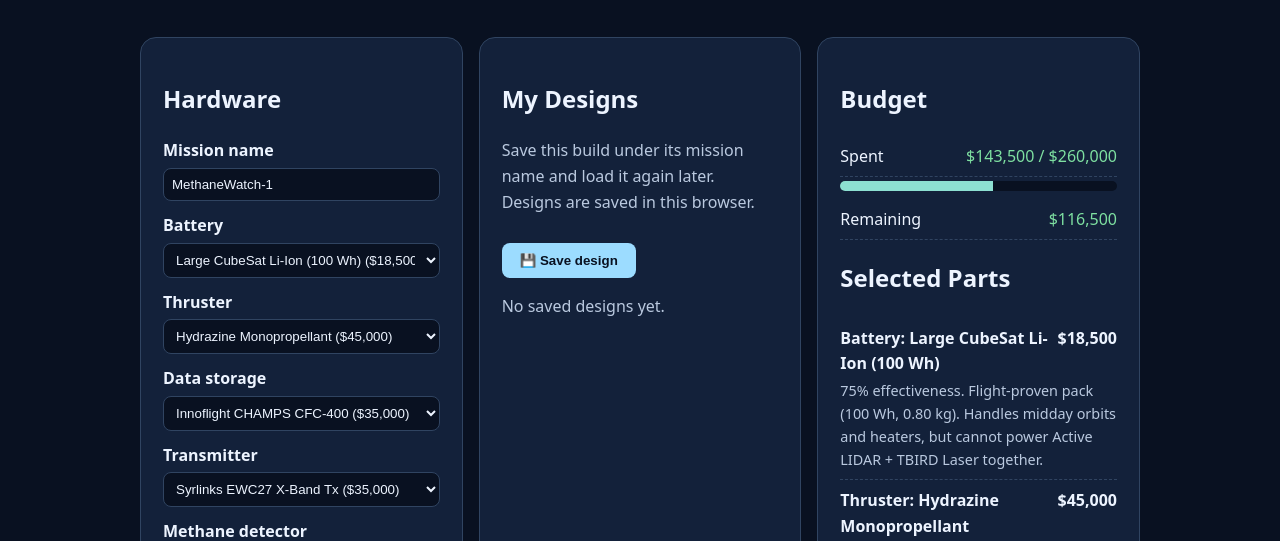
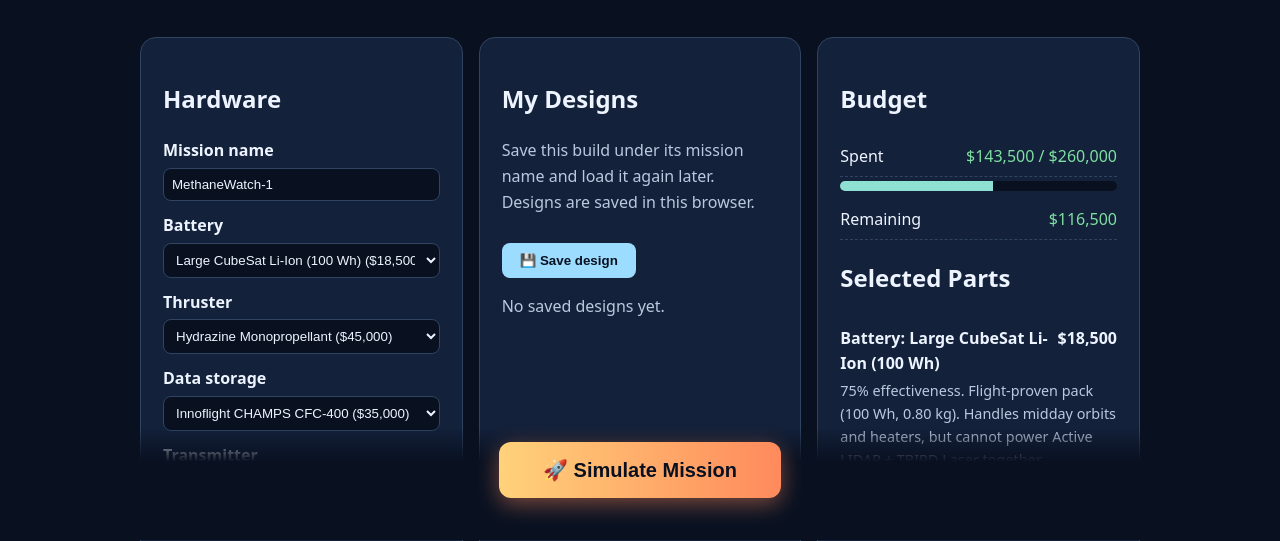
Before and after one commit to curiofrontierx/NasaApp_2026_SpaceMissionDesign, a plain HTML site: page design.html in a window 1280 px wide. Shown: the part 259-800 px from the top of the page. Drawn offline with Linux system fonts and the light colour scheme.

Commit message:
Design page: larger, always-visible Simulate Mission button

```diff
--- a/assets/styles.css
+++ b/assets/styles.css
@@ -27,5 +27,15 @@ button:disabled { opacity: .5; cursor: default; }
 .rating .bar { height: 14px; margin: 6px 0; }
 .rating.overall { font-weight: bold; border-top: 1px dashed #304461; margin-top: 6px; padding-top: 6px; }
 .toast { min-height: 1.4em; color: #8de0d2; }
+/* Main call to action: sticks to the bottom of the screen so it's always visible. */
+.launch-bar { position: sticky; bottom: 0; z-index: 10; margin-top: 24px; padding: 14px 0; text-align: center;
+  background: linear-gradient(to top, #091121 70%, rgba(9, 17, 33, 0)); }
+.launch-bar .toast { margin: 6px 0 0; }
+.big-btn { margin: 0; padding: 16px 44px; font-size: 1.25rem; border-radius: 12px; color: #091121;
+  background: linear-gradient(90deg, #ffd27a, #ff8a5c); box-shadow: 0 6px 22px rgba(255, 138, 92, .45);
+  transition: transform .15s, box-shadow .15s; animation: pulse 2.4s ease-in-out infinite; }
+.big-btn:hover { transform: translateY(-2px) scale(1.03); box-shadow: 0 10px 28px rgba(255, 138, 92, .6); }
+@keyframes pulse { 50% { box-shadow: 0 6px 32px rgba(255, 138, 92, .75); } }
+@media (prefers-reduced-motion: reduce) { .big-btn { animation: none; transition: none; } }
 .map { width: 100%; border-radius: 10px; border: 1px solid #304461; background: #000; min-height: 200px; display: block; }
 footer { margin-top: 40px; color: #92a4bd; font-size: .85rem; }
--- a/design.html
+++ b/design.html
@@ -84,9 +84,12 @@
           <p id="wImgNote" class="muted"></p>
         </div>
       </div>
-      <button id="simulateBtn">🚀 Simulate</button>
+    </section>
+
+    <div class="launch-bar">
+      <button id="simulateBtn" class="big-btn">🚀 Simulate Mission</button>
       <p class="toast" id="toast"></p>
-    </section>
+    </div>
 
     <footer>An independent team project. This is not an official NASA website.</footer>
   </main>
```
